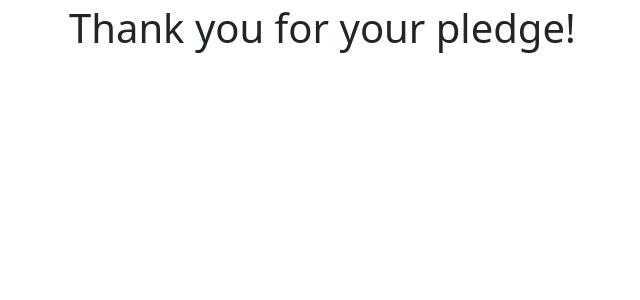
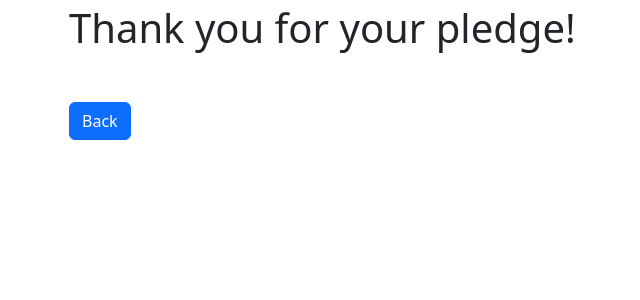
Before and after one commit to Amyh97/Hubbub_codetest_Amy, a Django app: template hubbub_codetest_project/giving/templates/giving/thanks.html in a window 1280 px wide. Shown: the part 56-356 px from the top of the page, without its empty margins (13-653 px from the left). Run offline with Django 4.2, Linux system fonts and the light colour scheme; the template is opened without the code that fills it, so the values that code supplies are empty; some libraries are stand-ins or nearby versions.

Commit message:
provide back button to get off the thank you page

```diff
--- a/hubbub_codetest_project/giving/templates/giving/thanks.html
+++ b/hubbub_codetest_project/giving/templates/giving/thanks.html
@@ -1,3 +1,4 @@
 {% extends "base.html" %} {% block content %}
 <h1>Thank you for your pledge!</h1>
+<a class="btn btn-primary" href="{% url 'giving:project-list' %}" role="button">Back</a>
 {% endblock %}
```
